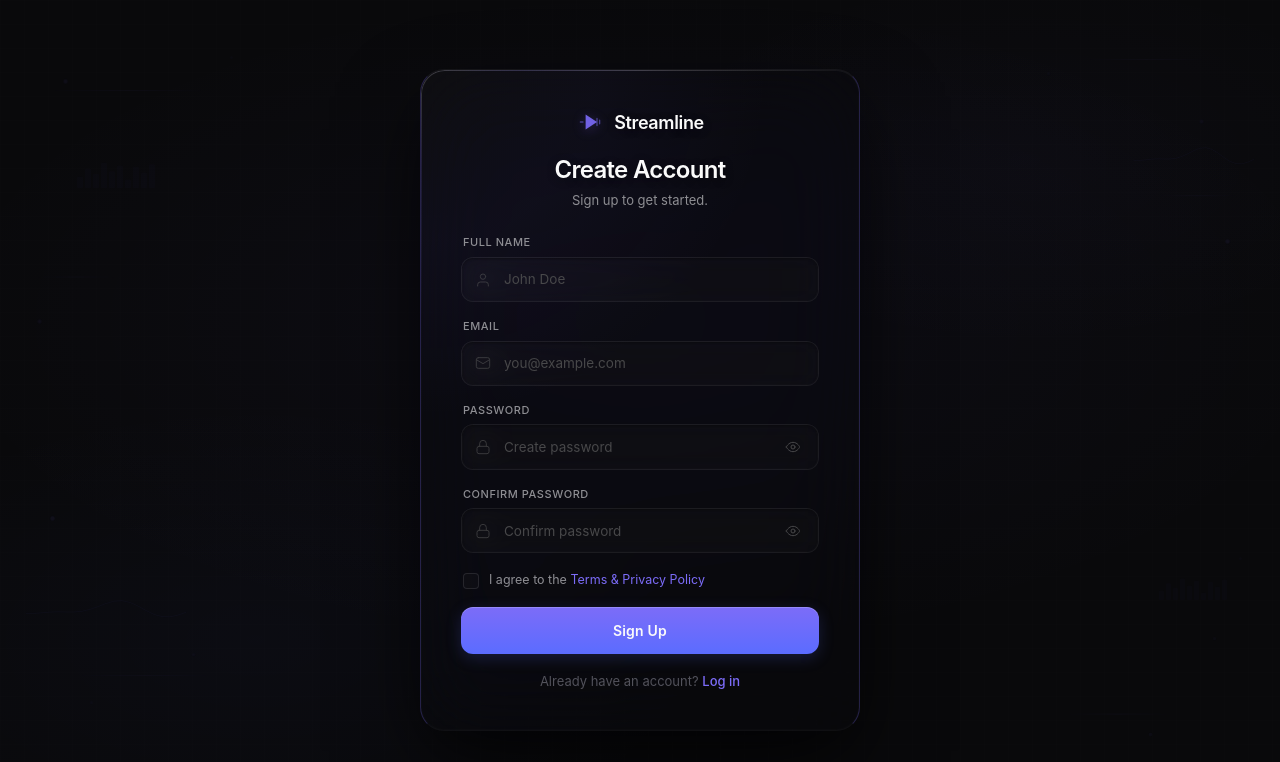
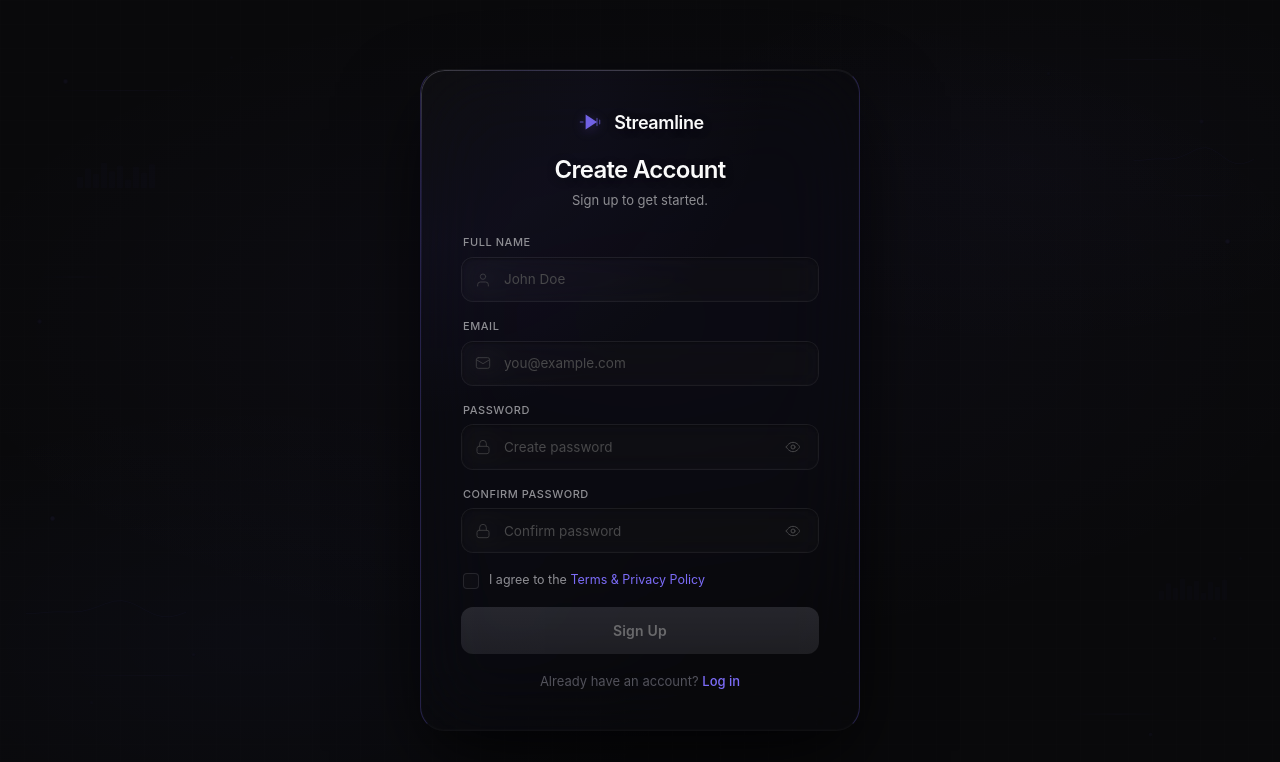
Before and after one commit to somraj112/streamline, a Next.js app in the folder apps/web/: page /signup in a window 1280 px wide. Shown: the top 762 px of the page. Built offline with nearby package versions, Linux system fonts and the light colour scheme.

Commit message:
UPDATE: Added Validation

```diff
--- a/apps/web/src/app/signup/page.js
+++ b/apps/web/src/app/signup/page.js
@@ -364,7 +364,14 @@ export default function SignupPage() {
   const [showPassword, setShowPassword] = useState(false);
   const [showConfirmPassword, setShowConfirmPassword] = useState(false);
   const [agreeTerms, setAgreeTerms] = useState(false);
+  const [touched, setTouched] = useState({});
   const [mounted, setMounted] = useState(false);
+
+  const nameError = !name.trim() ? "Full name is required" : name.trim().length < 2 ? "Name must be at least 2 characters" : null;
+  const emailError = !email.trim() ? "Email is required" : !/^[^\s@]+@[^\s@]+\.[^\s@]+$/.test(email) ? "Enter a valid email address" : null;
+  const passwordError = !password ? "Password is required" : password.length < 8 ? "Password must be at least 8 characters" : !/[A-Z]/.test(password) ? "Password must contain an uppercase letter" : !/[a-z]/.test(password) ? "Password must contain a lowercase letter" : !/[0-9]/.test(password) ? "Password must contain a number" : null;
+  const confirmError = !confirmPassword ? "Please confirm your password" : confirmPassword !== password ? "Passwords do not match" : null;
+  const isFormValid = name.trim() && !nameError && email.trim() && !emailError && password && !passwordError && confirmPassword && !confirmError && agreeTerms;
 
   const pageRef = useRef(null);
   const cardRef = useRef(null);
@@ -383,8 +390,13 @@ export default function SignupPage() {
     card.style.setProperty("--mouse-y", `${y}px`);
   };
 
+  const handleBlur = (field) => {
+    setTouched((prev) => ({ ...prev, [field]: true }));
+  };
+
   const handleSubmit = (e) => {
     e.preventDefault();
+    setTouched({ name: true, email: true, password: true, confirm: true });
   };
 
   if (!mounted) {
@@ -520,10 +532,12 @@ export default function SignupPage() {
                 type="text"
                 value={name}
                 onChange={(e) => setName(e.target.value)}
+                onBlur={() => handleBlur("name")}
                 placeholder="John Doe"
                 autoComplete="name"
               />
             </div>
+            {touched.name && nameError && <span className="input-group__warning">{nameError}</span>}
           </div>
 
           {/* Email */}
@@ -541,10 +555,12 @@ export default function SignupPage() {
                 type="email"
                 value={email}
                 onChange={(e) => setEmail(e.target.value)}
+                onBlur={() => handleBlur("email")}
                 placeholder="you@example.com"
                 autoComplete="email"
               />
             </div>
+            {touched.email && emailError && <span className="input-group__warning">{emailError}</span>}
           </div>
 
           {/* Password */}
@@ -562,6 +578,7 @@ export default function SignupPage() {
                 type={showPassword ? "text" : "password"}
                 value={password}
                 onChange={(e) => setPassword(e.target.value)}
+                onBlur={() => handleBlur("password")}
                 placeholder="Create password"
                 autoComplete="new-password"
               />
@@ -574,6 +591,7 @@ export default function SignupPage() {
                 {showPassword ? <EyeOffIcon /> : <EyeIcon />}
               </button>
             </div>
+            {touched.password && passwordError && <span className="input-group__warning">{passwordError}</span>}
           </div>
 
           {/* Confirm Password */}
@@ -591,6 +609,7 @@ export default function SignupPage() {
                 type={showConfirmPassword ? "text" : "password"}
                 value={confirmPassword}
                 onChange={(e) => setConfirmPassword(e.target.value)}
+                onBlur={() => handleBlur("confirm")}
                 placeholder="Confirm password"
                 autoComplete="new-password"
               />
@@ -605,6 +624,7 @@ export default function SignupPage() {
                 {showConfirmPassword ? <EyeOffIcon /> : <EyeIcon />}
               </button>
             </div>
+            {touched.confirm && confirmError && <span className="input-group__warning">{confirmError}</span>}
           </div>
 
           {/* Agreement Checkbox */}
@@ -625,7 +645,7 @@ export default function SignupPage() {
           </label>
 
           {/* Submit */}
-          <button type="submit" className="signup-button">
+          <button type="submit" className="signup-button" disabled={!isFormValid}>
             Sign Up
           </button>
         </form>
--- a/apps/web/src/app/signup/signup.css
+++ b/apps/web/src/app/signup/signup.css
@@ -677,6 +677,14 @@
   color: #7C6CF8;
 }
 
+/* ---------- Input Warning Message ---------- */
+.input-group__warning {
+  font-size: 11.5px;
+  color: #F87171;
+  padding-left: 2px;
+  line-height: 1.3;
+}
+
 .input-group__input--password {
   padding-right: 44px;
 }
@@ -797,6 +805,20 @@
   transform: translateY(-1px);
 }
 
+.signup-button:disabled {
+  opacity: 0.4;
+  cursor: not-allowed;
+  transform: none;
+  box-shadow: none;
+  background: linear-gradient(180deg, #52525B 0%, #3F3F46 100%);
+}
+
+.signup-button:disabled:hover {
+  transform: none;
+  box-shadow: none;
+  background: linear-gradient(180deg, #52525B 0%, #3F3F46 100%);
+}
+
 .signup-button:active {
   background: linear-gradient(180deg, #6E5EE0 0%, #4F5EE8 100%);
   transform: translateY(0);
```
